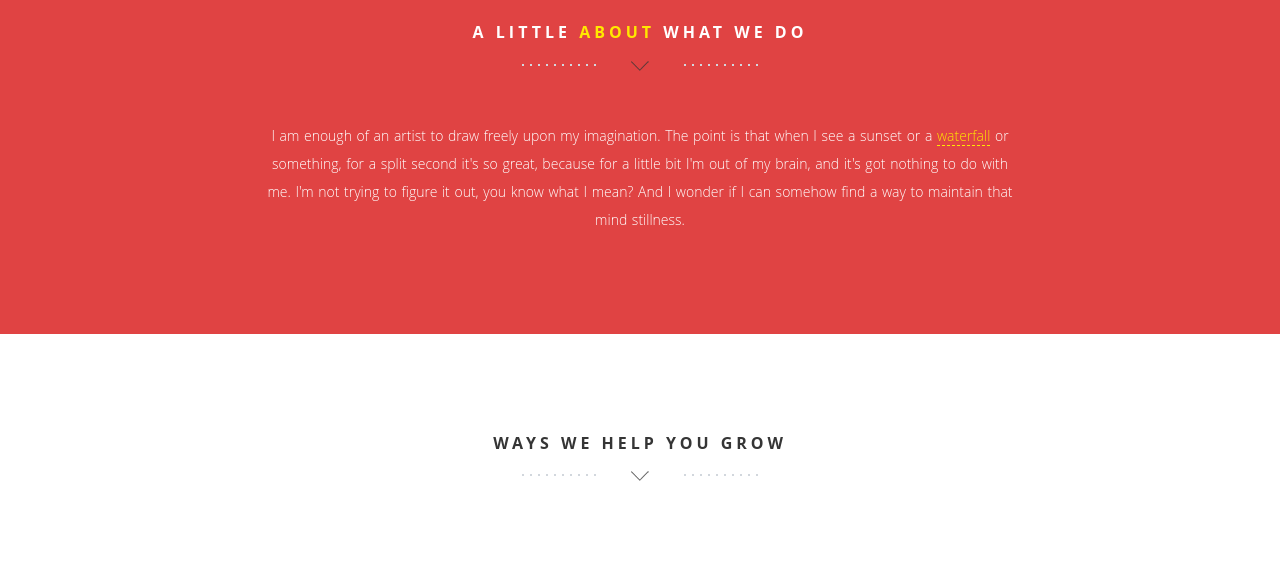
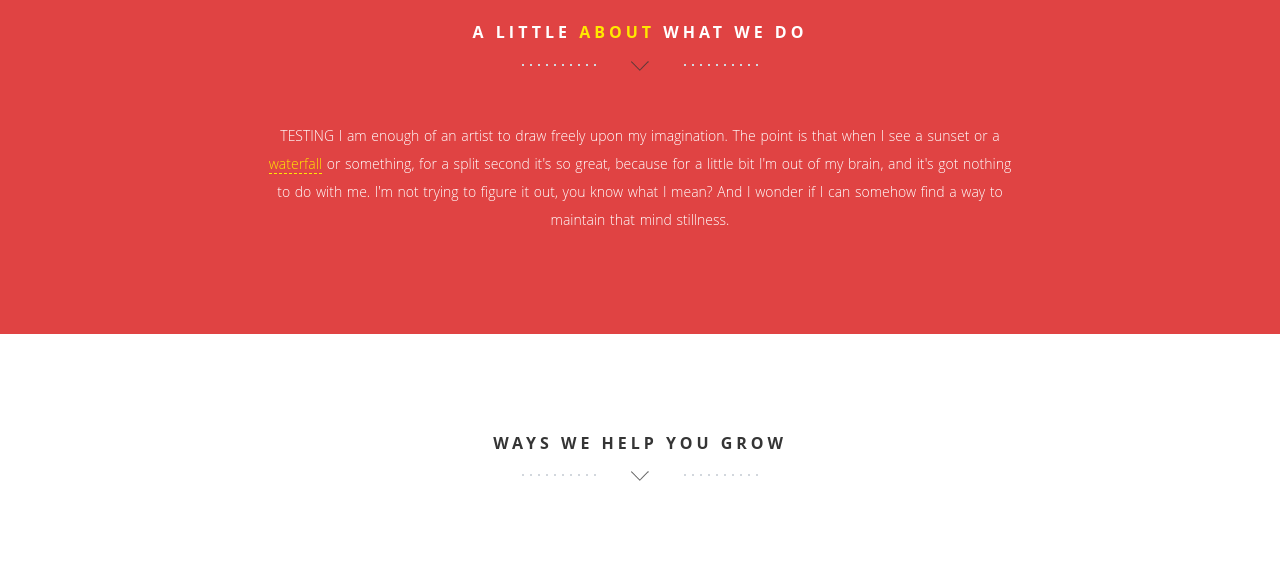
Before and after one commit to Anthony2033/Anthony2033.github.io, a plain HTML site: page index.html in a window 1280 px wide. Shown: the part 940-1510 px from the top of the page. Drawn offline with nearby package versions, Linux system fonts and the light colour scheme; some packages are replaced by stand-ins of ours.

Commit message:
testing github pages

```diff
--- a/index.html
+++ b/index.html
@@ -107,7 +107,7 @@
               <div class="col-md-8 col-md-offset-2 wp1">
                 <h1 class="arrow">A little <span>about</span> what we do</h1><!-- Headline -->
 				<!-- about / welcome text -->
-                <p>I am enough of an artist to draw freely upon my imagination. The point is that when I see a sunset or a <a href="#">waterfall</a> or something, for a split second it's so great, because for a little bit I'm out of my brain, and it's got nothing to do with me. I'm not trying to figure it out, you know what I mean? And I wonder if I can somehow find a way to maintain that mind stillness.</p>
+                <p>TESTING I am enough of an artist to draw freely upon my imagination. The point is that when I see a sunset or a <a href="#">waterfall</a> or something, for a split second it's so great, because for a little bit I'm out of my brain, and it's got nothing to do with me. I'm not trying to figure it out, you know what I mean? And I wonder if I can somehow find a way to maintain that mind stillness.</p>
               </div>
             </div>
           </div>
```
